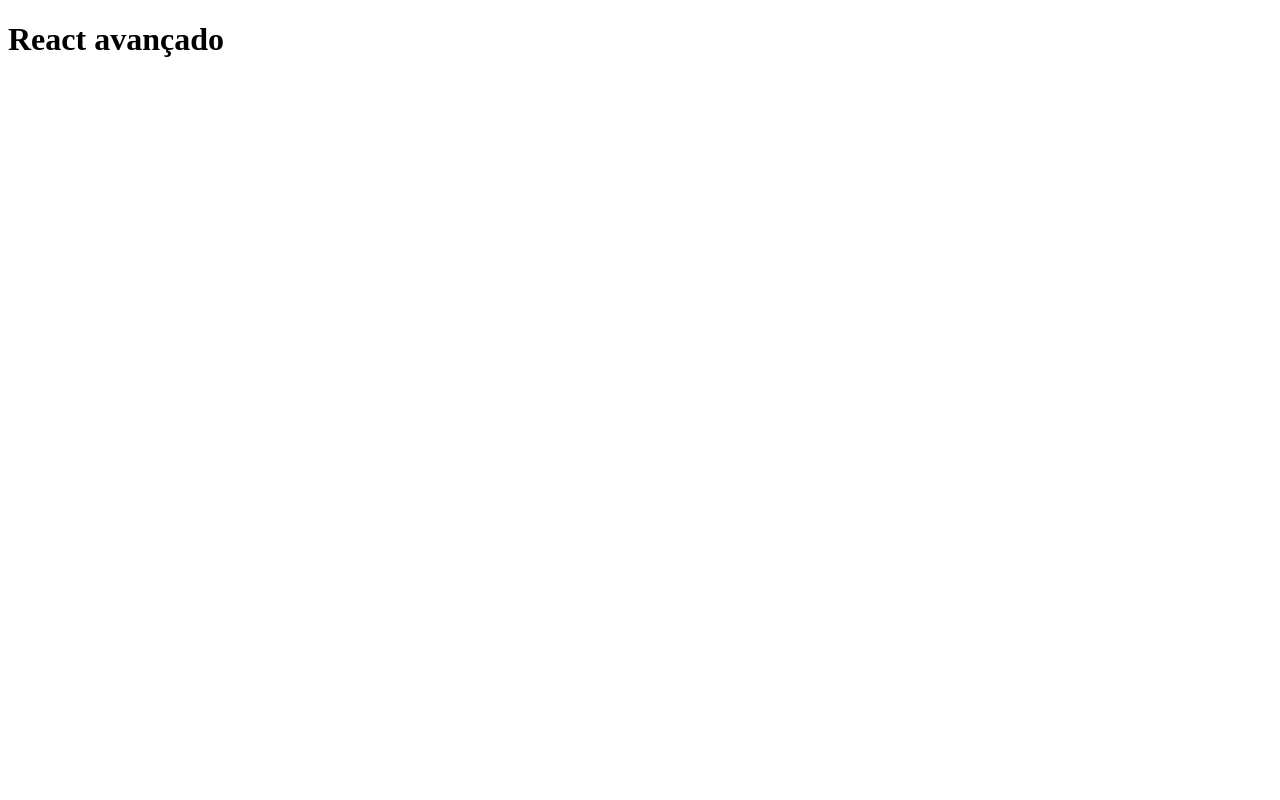
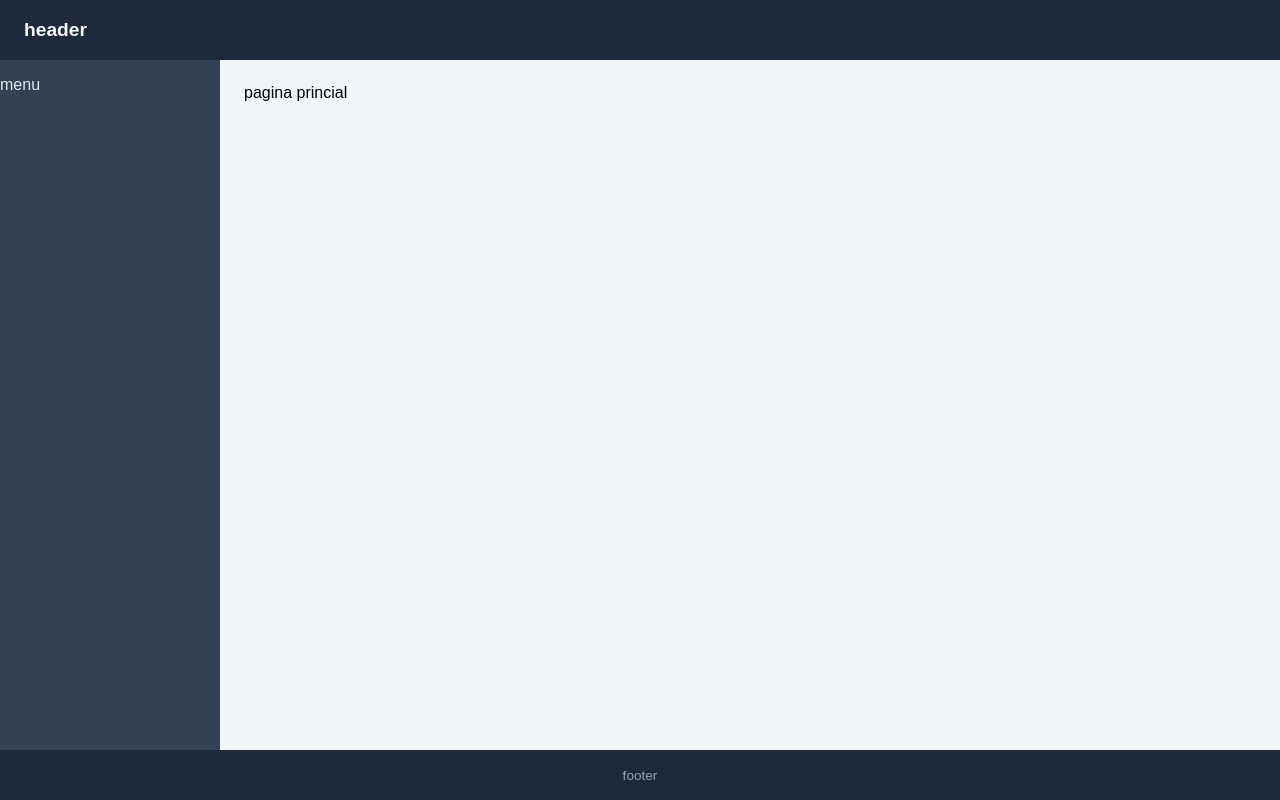
Before and after one commit to rogeriobispo/advanced-react, a React (Vite) app: page / in a window 1280 px wide. Built offline with nearby package versions, Linux system fonts and the light colour scheme.

Commit message:
feat: implementação do layout sem compound component

```diff
--- a/src/App.tsx
+++ b/src/App.tsx
@@ -1,9 +1,12 @@
+import Layout from "./layout"
+
 function App() {
 
   return (
-    <>
-      <h1>React avançado</h1>
-    </>
+    <Layout header="header" footer="footer" menu="menu">
+      <p>pagina princial</p>
+
+    </Layout>
   )
 }
 
--- /dev/null
+++ b/src/layout/index.tsx
@@ -0,0 +1,27 @@
+import './layout.css'
+
+const Layout = ({ header, footer, menu, children }) => {
+  return (
+    <div className="layout">
+      {header &&
+        <header className="layout__header">
+          {header}
+        </header>
+      }
+      {
+        menu &&
+        <nav className="layout__menu">{menu}</nav>
+      }
+      <main className="layout__body">
+        {children}
+      </main>
+      {footer &&
+        <footer className="layout__footer">
+          {footer}
+        </footer>
+      }
+    </div>
+  )
+}
+
+export default Layout
--- /dev/null
+++ b/src/layout/layout.css
@@ -0,0 +1,73 @@
+* {
+  margin: 0;
+  padding: 0;
+  box-sizing: border-box;
+}
+
+body {
+  font-family: sans-serif;
+  height: 100vh;
+}
+
+.layout {
+  display: grid;
+  grid-template-areas:
+    "header header"
+    "menu   body"
+    "footer footer";
+  grid-template-rows: 60px 1fr 50px;
+  grid-template-columns: 220px 1fr;
+  min-height: 100vh;
+}
+
+.layout__header {
+  grid-area: header;
+  background-color: #1e293b;
+  color: #f8fafc;
+  display: flex;
+  align-items: center;
+  padding: 0 1.5rem;
+  font-size: 1.2rem;
+  font-weight: bold;
+}
+
+.layout__menu {
+  grid-area: menu;
+  background-color: #334155;
+  color: #e2e8f0;
+  padding: 1rem 0;
+  overflow-y: auto;
+}
+
+.layout__menu ul {
+  list-style: none;
+}
+
+.layout__menu ul li a {
+  display: block;
+  padding: 0.75rem 1.5rem;
+  color: #e2e8f0;
+  text-decoration: none;
+  transition: background-color 0.2s;
+}
+
+.layout__menu ul li a:hover {
+  background-color: #475569;
+}
+
+.layout__body {
+  grid-area: body;
+  padding: 1.5rem;
+  background-color: #f1f5f9;
+  overflow-y: auto;
+}
+
+.layout__footer {
+  grid-area: footer;
+  background-color: #1e293b;
+  color: #94a3b8;
+  display: flex;
+  align-items: center;
+  justify-content: center;
+  font-size: 0.85rem;
+}
```
